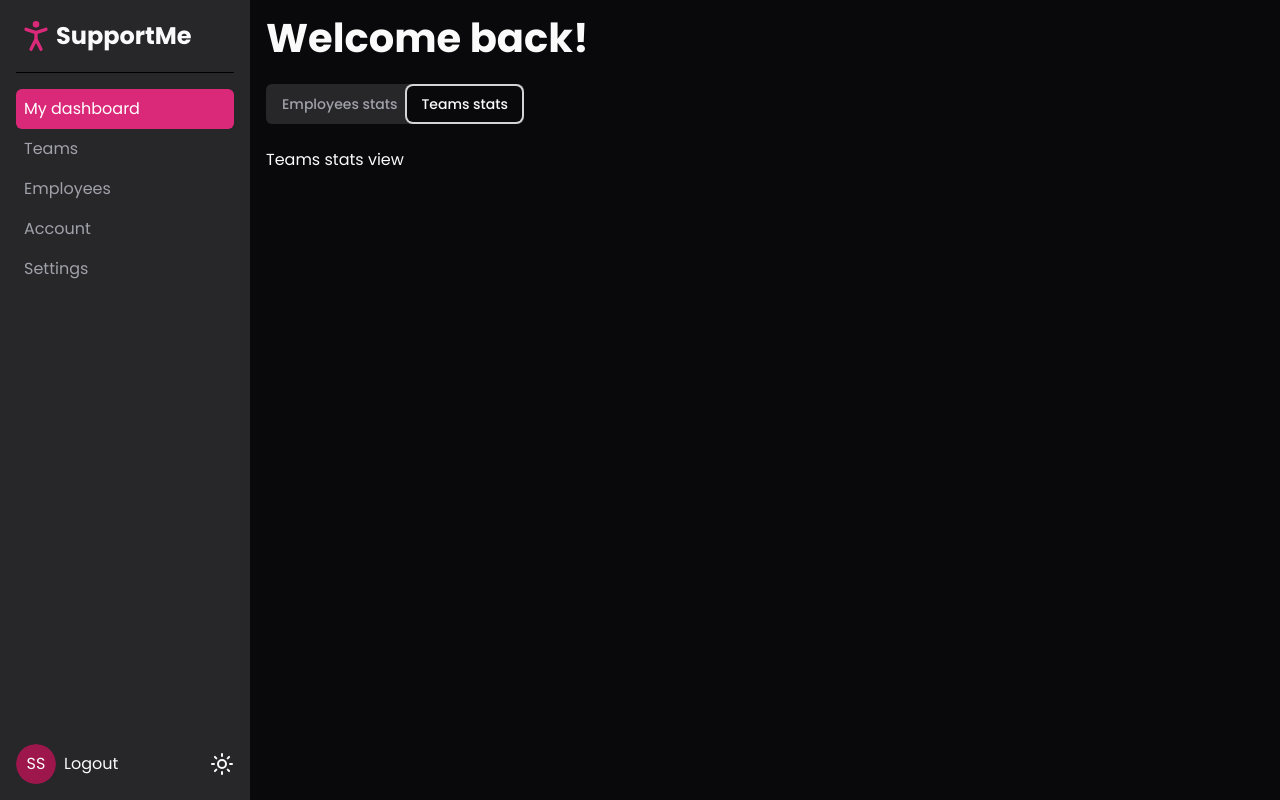
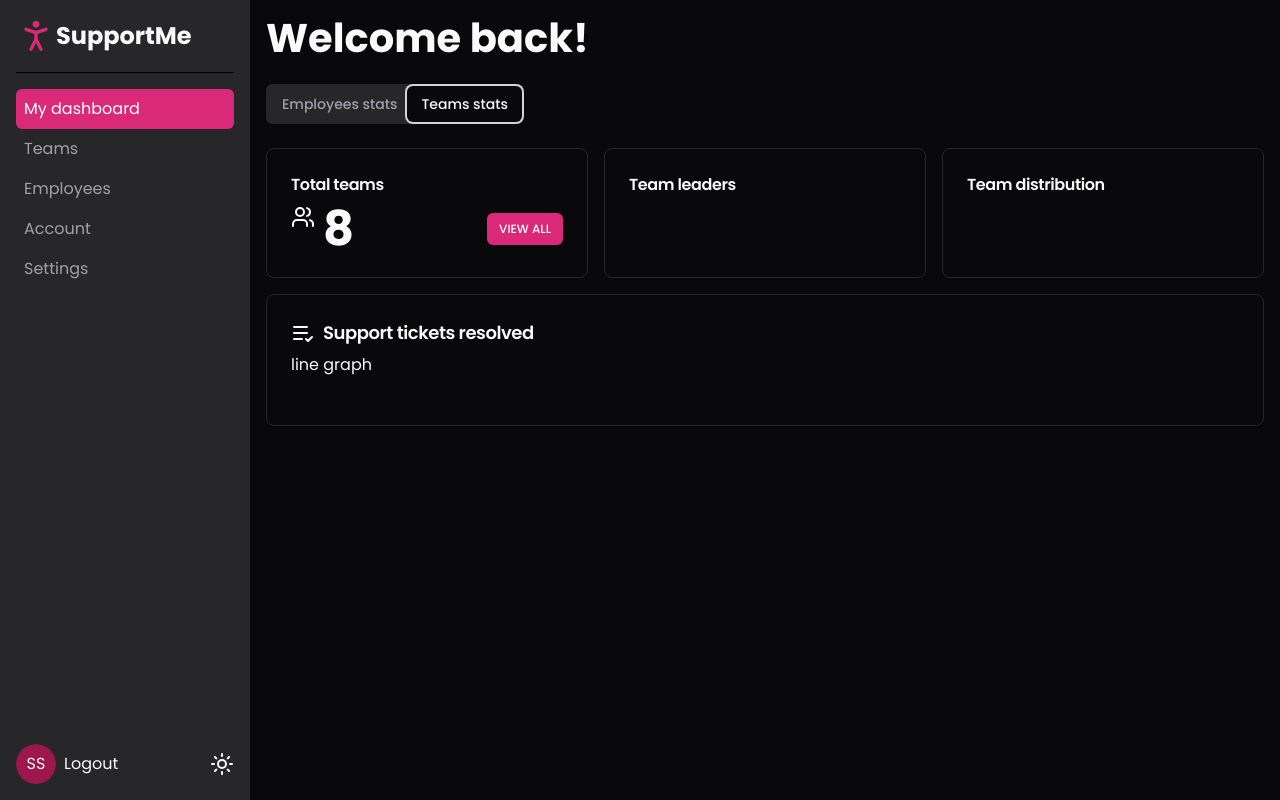
Before and after one commit to StarkovSergey/supporting-service, a Next.js app: page /dashboard in a window 1280 px wide. Both pictures are taken after a click on the tab "Teams stats". Built offline with nearby package versions, Linux system fonts and the light colour scheme.

Commit message:
create teams stats component

```diff
--- /dev/null
+++ b/app/dashboard/components/teams/team-stats.tsx
@@ -0,0 +1,50 @@
+import { Card, CardContent, CardHeader, CardTitle } from '@/components/ui/card'
+import { ListCheckIcon, UsersIcon } from 'lucide-react'
+import { Button } from '@/components/ui/button'
+import Link from 'next/link'
+
+export function TeamsStats() {
+  return (
+    <>
+      <div className="grid gap-4 lg:grid-cols-3">
+        <Card>
+          <CardHeader className="pb-2">
+            <CardTitle className="text-base">Total teams</CardTitle>
+          </CardHeader>
+          <CardContent className="flex items-center justify-between gap-4">
+            <div className="flex gap-2">
+              <UsersIcon />
+              <div className="text-5xl font-bold">8</div>
+            </div>
+            <div>
+              <Button asChild size="xs">
+                <Link href="/dashboard/teams">View all</Link>
+              </Button>
+            </div>
+          </CardContent>
+        </Card>
+        <Card>
+          <CardHeader className="pb-2">
+            <CardTitle className="text-base">Team leaders</CardTitle>
+          </CardHeader>
+          <CardContent className="flex items-center justify-between gap-4"></CardContent>
+        </Card>
+        <Card>
+          <CardHeader className="pb-2">
+            <CardTitle className="text-base">Team distribution</CardTitle>
+          </CardHeader>
+          <CardContent className="flex items-center gap-2"></CardContent>
+        </Card>
+      </div>
+      <Card className="mt-4">
+        <CardHeader>
+          <CardTitle className="flex items-center gap-2 text-lg">
+            <ListCheckIcon />
+            <span>Support tickets resolved</span>
+          </CardTitle>
+          <CardContent className="pl-0">line graph</CardContent>
+        </CardHeader>
+      </Card>
+    </>
+  )
+}
--- a/app/dashboard/page.tsx
+++ b/app/dashboard/page.tsx
@@ -1,5 +1,6 @@
 import { Tabs, TabsContent, TabsList, TabsTrigger } from '@/components/ui/tabs'
 import { EmployeesStats } from '@/app/dashboard/components/employees/employees-stats'
+import { TeamsStats } from '@/app/dashboard/components/teams/team-stats'
 
 export default function DashboardPage() {
   return (
@@ -11,7 +12,9 @@ export default function DashboardPage() {
       <TabsContent value="employees">
         <EmployeesStats />
       </TabsContent>
-      <TabsContent value="teams">Teams stats view</TabsContent>
+      <TabsContent value="teams">
+        <TeamsStats />
+      </TabsContent>
     </Tabs>
   )
 }
```
